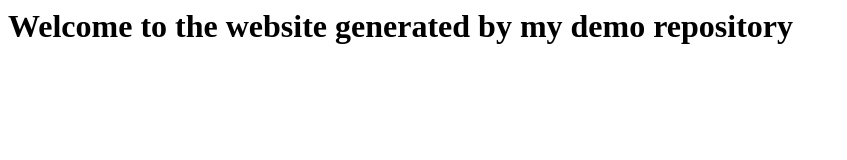
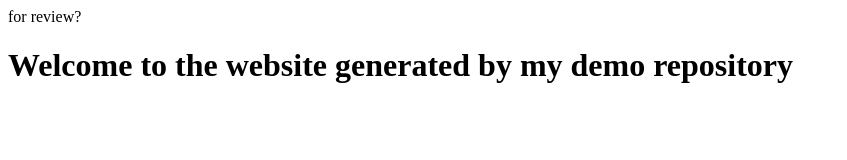
Before and after one commit to greekosystem/demo-repository, a website: page index.html in a window 1280 px wide. Shown: the whole page, without its empty margins (0-847 px from the left). Drawn offline with Linux system fonts and the light colour scheme.

Commit message:
Update index.html

```diff
--- a/index.html
+++ b/index.html
@@ -1,3 +1,4 @@
 <html>
+  for review?
   <h1>Welcome to the website generated by my demo repository</h1>
 </html>
```
